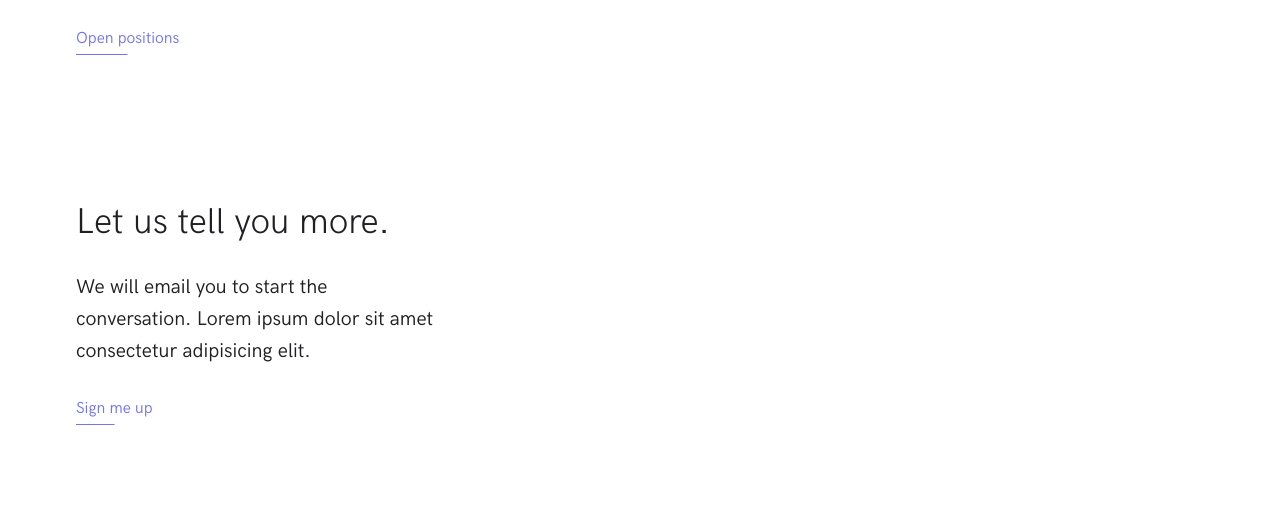
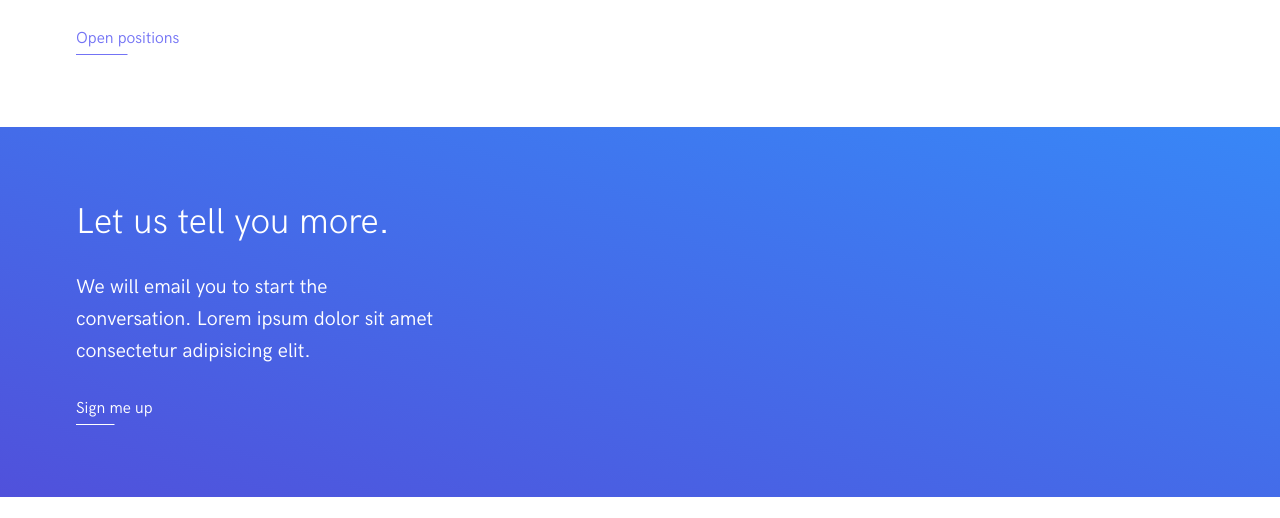
Before and after one commit to mct-ui/responsive-design-DemeulemeesterTibe, a plain HTML site: page index.html in a window 1280 px wide. Shown: the part 4505-5023 px from the top of the page. Drawn offline with Linux system fonts and the light colour scheme.

Commit message:
added new row modifier & cta-link modifier

```diff
--- a/css/screen.css
+++ b/css/screen.css
@@ -236,6 +236,10 @@ a:focus {
 .o-row—neutral-x-light{
     background-color: #F7F7F7;
 }
+.o-row--gradient{
+    background: linear-gradient(to top right, #5051DB, #3887F7);
+    color: white;
+}
 @media (min-width: 768px) {
     .o-row{
         padding-left: 48px;
@@ -450,6 +454,18 @@ a:focus {
 .c-link-cta:hover::after {
     transform: scaleX(1);
     background-color: #3E3EA8;
+}
+
+.c-link-cta--inverse,
+.c-link-cta--inverse:visited,
+.c-link-cta--inverse:active {
+    color: #ffffff;
+}
+.c-link-cta--inverse::after{
+    background-color: #FFFFFF;
+}
+.c-link-cta--inverse:hover::after{
+    background-color: #fff;
 }
 /*
     Component: Lead
--- a/index.html
+++ b/index.html
@@ -236,19 +236,24 @@
             </p>
         </div>
     </section>
-    <section class="o-row o-row--lg">
+    <section class="o-row o-row--lg o-row--gradient">
         <div class="o-container">
+            <div class="o-layout o-layout--gutter-lg">
+                <div class="o-layout__item u-1-of-2">
                     <div class="u-max-width-xs">
                         <h2 class="c-lead c-lead--xl">
                             Let us tell you more.
                         </h2>
                         <p>
-                    We will email you to start the conversation. Lorem ipsum dolor sit amet consectetur adipisicing
+                            We will email you to start the conversation. Lorem ipsum dolor sit amet consectetur
+                            adipisicing
                             elit.
                         </p>
                         <p>
-                    <a class="c-link-cta" href="#!">Sign me up</a>
+                            <a class="c-link-cta c-link-cta--inverse" href="#!">Sign me up</a>
                         </p>
+                    </div>
+                </div>
             </div>
         </div>
     </section>
```
Lines whose indentation alone changed are shown as unchanged.
